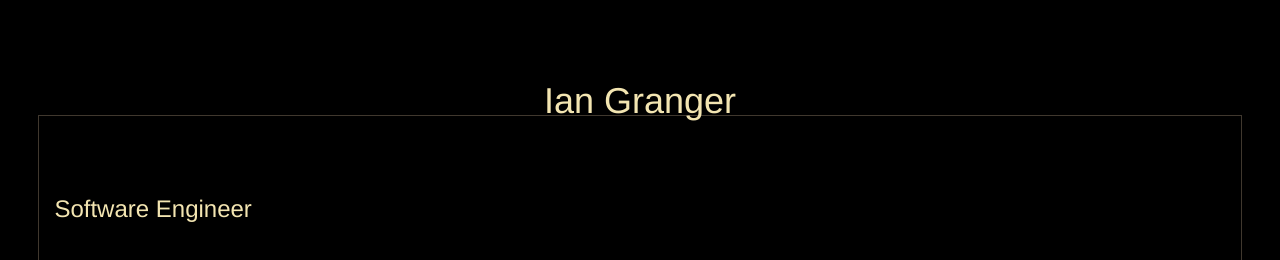
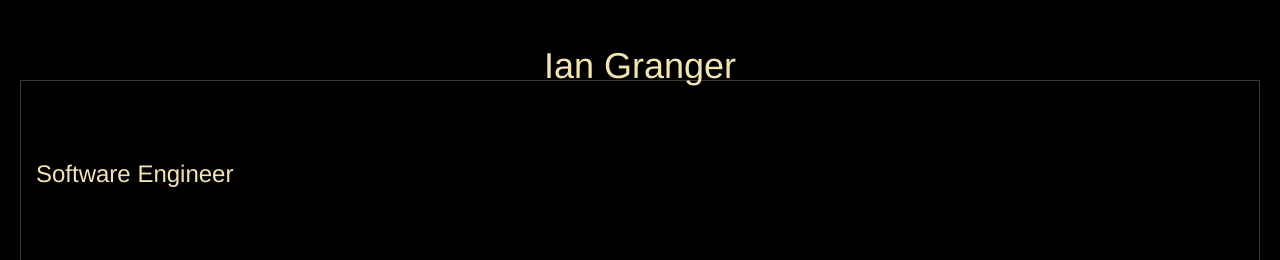
Before and after one commit to icgranger9/myNodeSite, a website: page views/test.html in a window 1280 px wide. Shown: the top 260 px of the page. Drawn offline with nearby package versions, Linux system fonts and the light colour scheme; files that its build step writes are made by us from their sources.

Commit message:
update spacing on TEST

```diff
--- a/public/resources/css/test.css
+++ b/public/resources/css/test.css
@@ -5,7 +5,7 @@ body {
 .frame{
 	width: 100%;
 	height: 100vh;
-	padding: 9% 3% 3% 3%; /*  Refine padding on top (currently 9%) */
+	padding: 10vh 2.5vh 2.5vh 2.5vh; /*  Refine padding on top (currently 9%) */
 	margin: 0px;
 }
 
```
